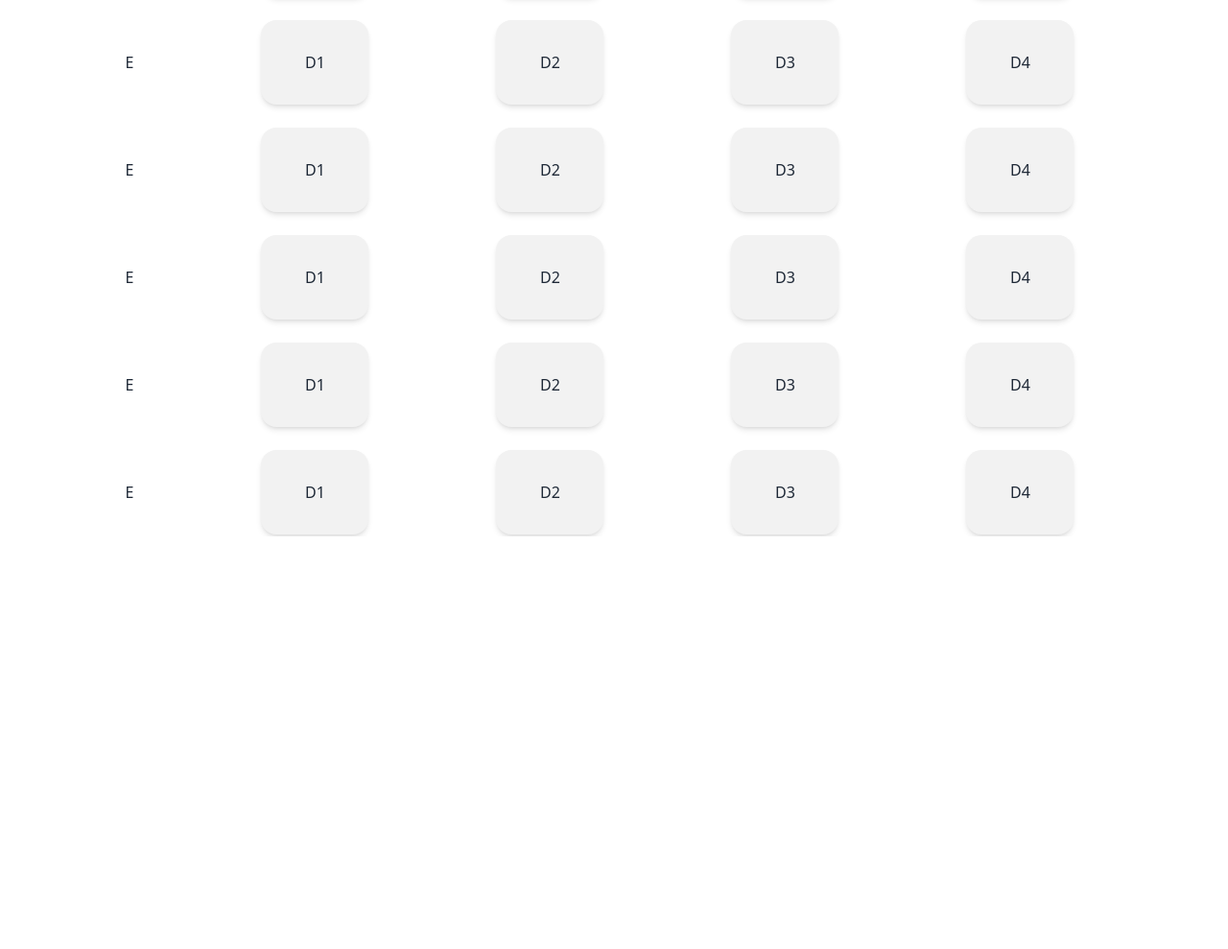
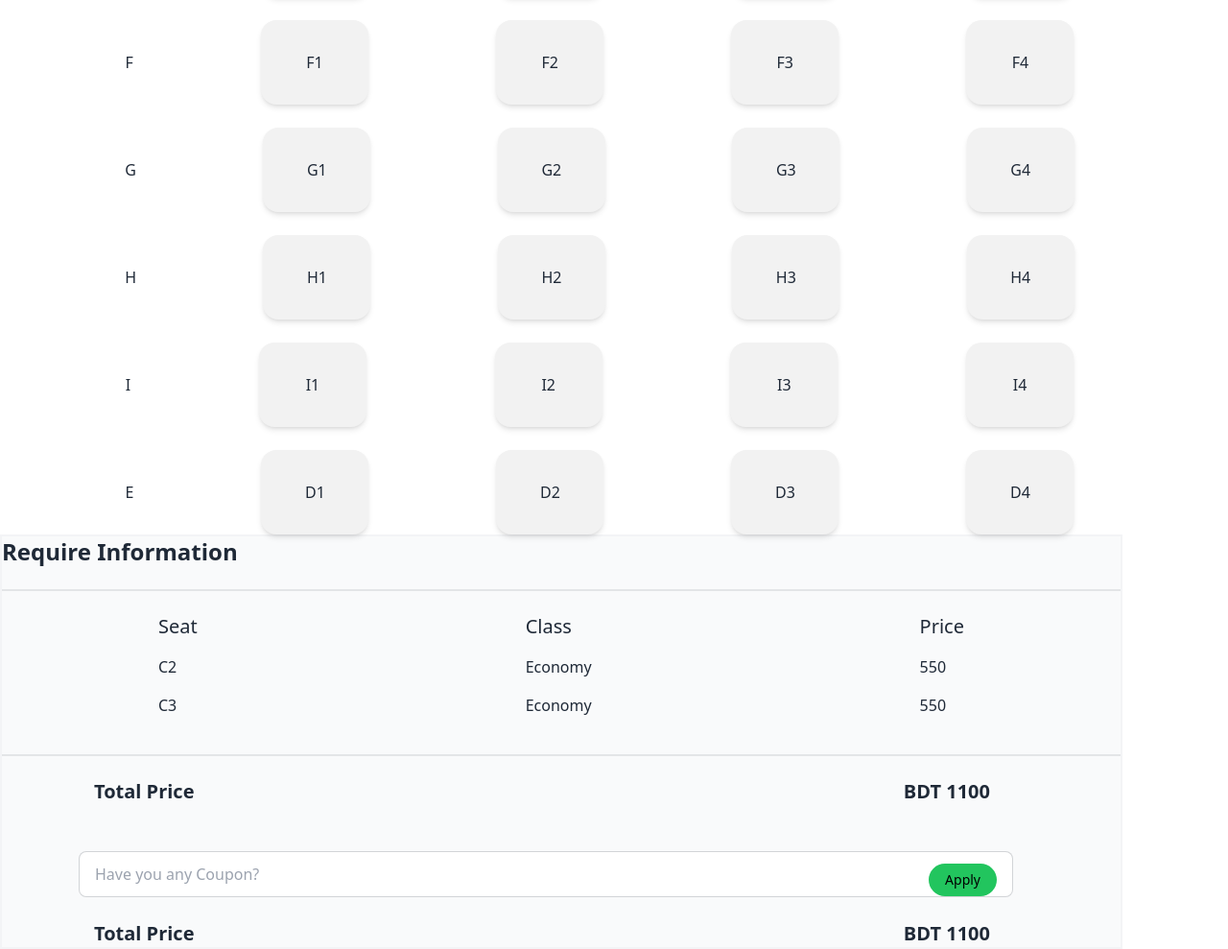
Before and after one commit to FahadMainuddin/Assignment5-repo, a plain HTML site: page index.html in a window 1280 px wide. Shown: the part 2663-3652 px from the top of the page at 96% size. Before the commit the page ends 3222 px from the top, so only its background shows below. Drawn offline with nearby package versions, Linux system fonts and the light colour scheme.

Commit message:
added information section

```diff
--- a/index.html
+++ b/index.html
@@ -287,25 +287,97 @@
 
   </div>
       <div class="ml-20 space-x-8 flex justify-around mt-6">
-        <p class="  items-center text-center align-baseline content-center">E</p>
+        <p class="  items-center text-center align-baseline content-center">F</p>
         <div class="stack">
             <div class="text-center shadow-md w-28 h-15 card bg-base-200">
-              <div class="card-body">D1</div>
+              <div class="card-body">F1</div>
             </div>
          </div>
         <div class="stack">
             <div class="text-center shadow-md w-28 h-15 card bg-base-200">
-              <div class="card-body">D2</div>
+              <div class="card-body">F2</div>
             </div>
          </div>
         <div class="stack">
             <div class="text-center shadow-md w-28 h-15 card bg-base-200">
-              <div class="card-body space-x-8">D3</div>
+              <div class="card-body space-x-8">F3</div>
             </div>
          </div>
         <div class="stack">
             <div class="text-center shadow-md w-28 h-15 card bg-base-200">
-              <div class="card-body">D4</div>
+              <div class="card-body">F4</div>
+            </div>
+         </div>
+
+  </div>
+      <div class="ml-20 space-x-8 flex justify-around mt-6">
+        <p class="  items-center text-center align-baseline content-center">G</p>
+        <div class="stack">
+            <div class="text-center shadow-md w-28 h-15 card bg-base-200">
+              <div class="card-body">G1</div>
+            </div>
+         </div>
+        <div class="stack">
+            <div class="text-center shadow-md w-28 h-15 card bg-base-200">
+              <div class="card-body">G2</div>
+            </div>
+         </div>
+        <div class="stack">
+            <div class="text-center shadow-md w-28 h-15 card bg-base-200">
+              <div class="card-body space-x-8">G3</div>
+            </div>
+         </div>
+        <div class="stack">
+            <div class="text-center shadow-md w-28 h-15 card bg-base-200">
+              <div class="card-body">G4</div>
+            </div>
+         </div>
+
+  </div>
+      <div class="ml-20 space-x-8 flex justify-around mt-6">
+        <p class="  items-center text-center align-baseline content-center">H</p>
+        <div class="stack">
+            <div class="text-center shadow-md w-28 h-15 card bg-base-200">
+              <div class="card-body">H1</div>
+            </div>
+         </div>
+        <div class="stack">
+            <div class="text-center shadow-md w-28 h-15 card bg-base-200">
+              <div class="card-body">H2</div>
+            </div>
+         </div>
+        <div class="stack">
+            <div class="text-center shadow-md w-28 h-15 card bg-base-200">
+              <div class="card-body space-x-8">H3</div>
+            </div>
+         </div>
+        <div class="stack">
+            <div class="text-center shadow-md w-28 h-15 card bg-base-200">
+              <div class="card-body">H4</div>
+            </div>
+         </div>
+
+  </div>
+      <div class="ml-20 space-x-8 flex justify-around mt-6">
+        <p class="  items-center text-center align-baseline content-center">I</p>
+        <div class="stack">
+            <div class="text-center shadow-md w-28 h-15 card bg-base-200">
+              <div class="card-body">I1</div>
+            </div>
+         </div>
+        <div class="stack">
+            <div class="text-center shadow-md w-28 h-15 card bg-base-200">
+              <div class="card-body">I2</div>
+            </div>
+         </div>
+        <div class="stack">
+            <div class="text-center shadow-md w-28 h-15 card bg-base-200">
+              <div class="card-body space-x-8">I3</div>
+            </div>
+         </div>
+        <div class="stack">
+            <div class="text-center shadow-md w-28 h-15 card bg-base-200">
+              <div class="card-body">I4</div>
             </div>
          </div>
 
@@ -334,78 +406,53 @@
          </div>
 
   </div>
-      <div class="ml-20 space-x-8 flex justify-around mt-6">
-        <p class="  items-center text-center align-baseline content-center">E</p>
-        <div class="stack">
-            <div class="text-center shadow-md w-28 h-15 card bg-base-200">
-              <div class="card-body">D1</div>
-            </div>
-         </div>
-        <div class="stack">
-            <div class="text-center shadow-md w-28 h-15 card bg-base-200">
-              <div class="card-body">D2</div>
-            </div>
-         </div>
-        <div class="stack">
-            <div class="text-center shadow-md w-28 h-15 card bg-base-200">
-              <div class="card-body space-x-8">D3</div>
-            </div>
-         </div>
-        <div class="stack">
-            <div class="text-center shadow-md w-28 h-15 card bg-base-200">
-              <div class="card-body">D4</div>
-            </div>
+ </div>
+
+        <!-- information given section -->
+        <div class="bg-gray-50 border-2 border-gray-100 rounded-4">
+          <h2 class="text-2xl font-bold">Require Information</h2>
+          <div class="divider divide-dotted"></div>
+          <!-- <div> -->
+      <div class="flex flex-col-3 space-x-4 space-y justify-around">
+           <div class="Seat">
+               <h4 class="text-xl font-medium ">Seat</h4>
+               <p class="mt-4 mb-4">C2</hp>
+               <p class="mt-4 mb-4">C3</p>
+
          </div>
 
-  </div>
-      <div class="ml-20 space-x-8 flex justify-around mt-6">
-        <p class="  items-center text-center align-baseline content-center">E</p>
-        <div class="stack">
-            <div class="text-center shadow-md w-28 h-15 card bg-base-200">
-              <div class="card-body">D1</div>
-            </div>
-         </div>
-        <div class="stack">
-            <div class="text-center shadow-md w-28 h-15 card bg-base-200">
-              <div class="card-body">D2</div>
-            </div>
-         </div>
-        <div class="stack">
-            <div class="text-center shadow-md w-28 h-15 card bg-base-200">
-              <div class="card-body space-x-8">D3</div>
-            </div>
-         </div>
-        <div class="stack">
-            <div class="text-center shadow-md w-28 h-15 card bg-base-200">
-              <div class="card-body">D4</div>
-            </div>
+           <div class="Class">
+               <h4 class="text-xl font-medium">Class</h4>
+               <p  class="mt-4 mb-4"></p>Economy</hp>
+               <p  class="mt-4 mb-4">Economy</p>
+
          </div>
 
-  </div>
-      <div class="ml-20 space-x-8 flex justify-around mt-6">
-        <p class="  items-center text-center align-baseline content-center">E</p>
-        <div class="stack">
-            <div class="text-center shadow-md w-28 h-15 card bg-base-200">
-              <div class="card-body">D1</div>
-            </div>
+           <div class="Pice">
+               <h4 class="text-xl font-medium" >Price</h4>
+               <p class="mt-4 mb-4">550</hp>
+               <p class="mt-4 mb-4">550</p>
+
          </div>
-        <div class="stack">
-            <div class="text-center shadow-md w-28 h-15 card bg-base-200">
-              <div class="card-body">D2</div>
-            </div>
-         </div>
-        <div class="stack">
-            <div class="text-center shadow-md w-28 h-15 card bg-base-200">
-              <div class="card-body space-x-8">D3</div>
-            </div>
-         </div>
-        <div class="stack">
-            <div class="text-center shadow-md w-28 h-15 card bg-base-200">
-              <div class="card-body">D4</div>
-            </div>
-         </div>
+     </div>
+     <div class="divider divide-dotted"></div>
+     <div  class="flex flex-col-2 space-x-4 space-y justify-between ml-24 mr-24 pr-10">
+        <h4 class="text-xl font-bold">Total Price</h4>
+        <p class="text-xl font-bold">BDT 1100</p>
+     </div>
+     <br>
+     <br>
+     <label class="input input-bordered space-x-3 space-y-3 flex items-center gap-6 ml-20 mr-28">
+        <input type="text" class="grow" placeholder="Have you any Coupon?" />
+        <span class="badge badge-info bg-green-500 p-4 mb-2 ">Apply</span>
+      </label>
+       <br>
 
-  </div>
+       <div  class="flex flex-col-2 space-x-4 space-y justify-between ml-24 mr-24 pr-10">
+        <h4 class="text-xl font-bold">Total Price</h4>
+        <p class="text-xl font-bold">BDT 1100</p>
+     </div>
+        </div>
 
 
 
@@ -417,21 +464,6 @@
 
 
 
-
-
-
-
-
-
-
-
-
-
-
-
-        </div>
-        <!-- information given section -->
-        <div>
 
         </div>
       </section>
```
